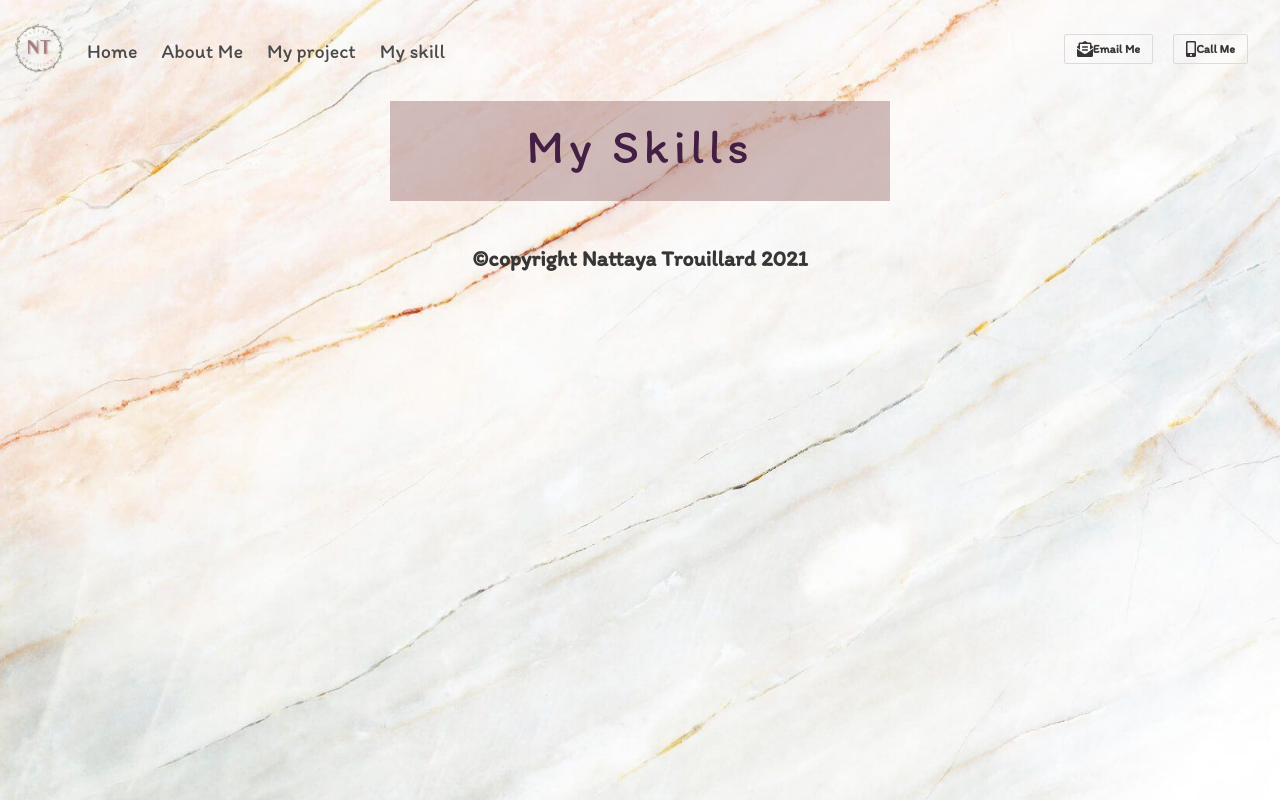
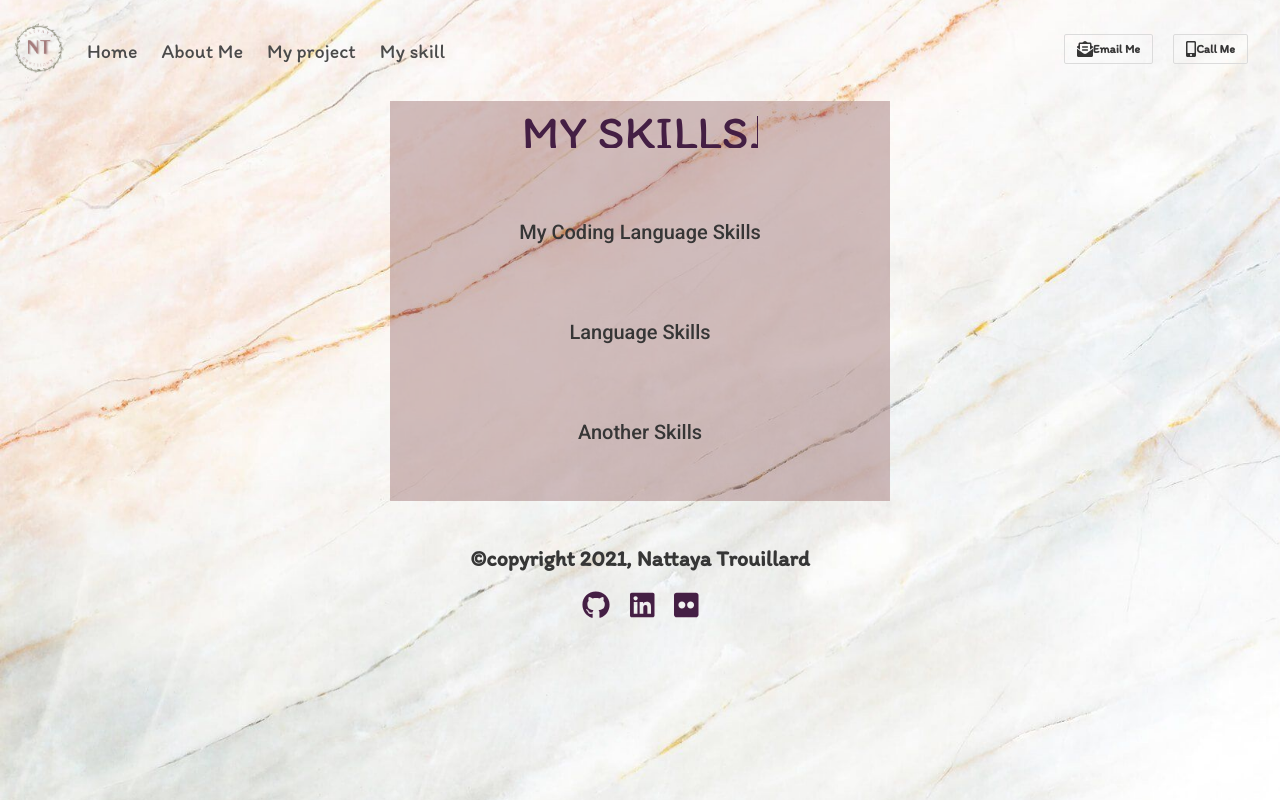
Before and after one commit to Nattaya-TR/Portfolio, an Angular app in the folder Portfolio/: page /skill in a window 1280 px wide. Built offline with nearby package versions, Linux system fonts and the light colour scheme.

Commit message:
add layout in skill page

```diff
--- a/Portfolio/src/app/profile/footer/footer.component.html
+++ b/Portfolio/src/app/profile/footer/footer.component.html
@@ -1,7 +1,18 @@
 <footer class="footer">
   <div class="content has-text-centered">
     <p>
-      <strong>&#169;copyright Nattaya Trouillard 2021</strong>
+      <strong>&#169;copyright 2021, Nattaya Trouillard </strong>
     </p>
+    <div class="content allLink">
+      <a href="https://github.com/Nattaya-TR">
+        <fa-icon [icon]="faGithub" size="2x"></fa-icon>
+      </a>
+      <a href="https://www.linkedin.com/in/nattaya-trouillard/">
+        <fa-icon [icon]="faLinkedIn" size="2x"></fa-icon>
+      </a>
+      <a href="https://www.flickr.com/photos/natisworld/">
+        <fa-icon [icon]="faFlickr" size="2x"></fa-icon>
+      </a>
+    </div>
   </div>
 </footer>
--- a/Portfolio/src/app/profile/footer/footer.component.scss
+++ b/Portfolio/src/app/profile/footer/footer.component.scss
@@ -13,3 +13,18 @@ footer {
     font-size: 22px;
   }
 }
+
+fa-icon {
+  stroke: $pink;
+  color: $dark;
+  padding: 10px;
+}
+
+a:before {
+  color: $dark;
+}
+a:hover {
+  transform: scale(1.2);
+  cursor: pointer;
+
+}
--- a/Portfolio/src/app/profile/footer/footer.component.ts
+++ b/Portfolio/src/app/profile/footer/footer.component.ts
@@ -1,4 +1,5 @@
 import { Component, OnInit } from '@angular/core';
+import { faGithub, faLinkedin, faFlickr} from '@fortawesome/free-brands-svg-icons';
 
 @Component({
   selector: 'app-footer',
@@ -7,6 +8,10 @@ import { Component, OnInit } from '@angular/core';
 })
 export class FooterComponent implements OnInit {
 
+  faGithub = faGithub;
+  faLinkedIn = faLinkedin;
+  faFlickr = faFlickr;
+
   constructor() { }
 
   ngOnInit(): void {
--- a/Portfolio/src/app/profile/project/project.component.html
+++ b/Portfolio/src/app/profile/project/project.component.html
@@ -1,8 +1,15 @@
 <app-header></app-header>
+
 <div class="text-animation">
   <h2>My Project</h2>
   <div class="overlay"></div>
 </div>
+<div class="container">
+<div class="hero-video">
+  <div [innerHTML]="projectVideo">
+</div>
+</div>
+
 <div class="container">
   <div class="tile is-ancestor">
     <div class="tile is-parent">
--- a/Portfolio/src/app/profile/project/project.component.ts
+++ b/Portfolio/src/app/profile/project/project.component.ts
@@ -9,17 +9,12 @@ import { faGithub} from '@fortawesome/free-brands-svg-icons';
 })
 export class ProjectComponent implements OnInit {
 
+
   github = faGithub;
+  projectVideo = '/assets/img/project.MP4'
 
-  slideActive(ngbSlideEvent: NgbSlideEvent) {
-    console.log(ngbSlideEvent.source);
-    console.log(ngbSlideEvent.paused);
-    console.log(NgbSlideEventSource.INDICATOR);
-    console.log(NgbSlideEventSource.ARROW_LEFT);
-    console.log(NgbSlideEventSource.ARROW_RIGHT)
-  }
+  constructor() {}
 
-  constructor() { }
 
   ngOnInit(): void {
   }
--- a/Portfolio/src/app/profile/skill/skill.component.html
+++ b/Portfolio/src/app/profile/skill/skill.component.html
@@ -1,11 +1,30 @@
 <app-header></app-header>
 <div class="container">
   <div class="section is-small">
-  <h2 class="threeD">
-    My Skills
-  </h2>
+    <h2 class="typing">
+      MY SKILLS.
+    </h2>
   </div>
 </div>
 
+<div class="container">
+<section class="section is-small">
+  <h2 class="title">My Coding Language Skills</h2>
+</section>
+</div>
+
+<div class="container">
+  <section class="section is-small">
+    <h2 class="title">Language Skills</h2>
+  </section>
+</div>
+
+<div class="container">
+  <section class="section is-small">
+    <h2 class="title">Another Skills</h2>
+  </section>
+</div>
+
+
 
 <app-footer></app-footer>
--- a/Portfolio/src/app/profile/skill/skill.component.scss
+++ b/Portfolio/src/app/profile/skill/skill.component.scss
@@ -6,40 +6,35 @@
   background-color: $primary-pink;
   margin-left: auto;
   margin-right: auto;
+  display: flex;
+  align-items: center;
+  justify-content: center;
 }
 
-.threeD {
+.typing {
+  width: 8ch;
   color: $dark;
   white-space: nowrap;
-  position: absolute;
-  top: 45px;
-  left: 50%;
-  transform: translate(-50%, -50%);
   font-size: 48px;
   font-family: $family-cursive;
-  letter-spacing: 0.1em;
-  transition: 0.3s;
-  text-shadow: 1px 1px 0 $pink
-  1px 3px 0 $pink
-  1px 4px 0 $pink
-  1px 5px 0 $pink
-  1px 6px 0 $pink
-  1px 7px 0 $pink
-  1px 8px 0 $pink
-  5px 13px 15px black;
+  overflow: hidden;
+  border-right: 1px solid;
+  animation: typing 2s steps(8), blink .5s step-end infinite alternate;
+ }
+
+@keyframes typing {
+  from {
+    width: 0;
+  }
 }
 
-.threeD:hover {
-  transition: 0.3s;
-  transform: scale(1.1)translate(-50%, -50%);
-  text-shadow: 1px -1px 0 $purple
-  1px -2px 0 $purple
-  1px -3px 0 $purple
-  1px -4px 0 $purple
-  1px -5px 0 $purple
-  1px -6px 0 $purple
-  1px -7px 0 $purple
-  1px -8px 0 $purple
-  5px -13px 15px black
-  5px -13px 25px $light-red;
+@keyframes blink {
+  50% {
+    border-color: transparent;
+  }
+
 }
+
+.section {
+  padding-top: 25px;
+}
--- a/Portfolio/src/styles.scss
+++ b/Portfolio/src/styles.scss
@@ -7,4 +7,4 @@
 @import 'node_modules/bulma/bulma.sass';
 
 html, body { height: 100%; }
-body { margin: 0; font-family: Roboto, "Helvetica Neue", sans-serif; }
+body { margin: 0; }
```
Also changed, not shown: 1 other file (tests, documents, lock files or other folders).
